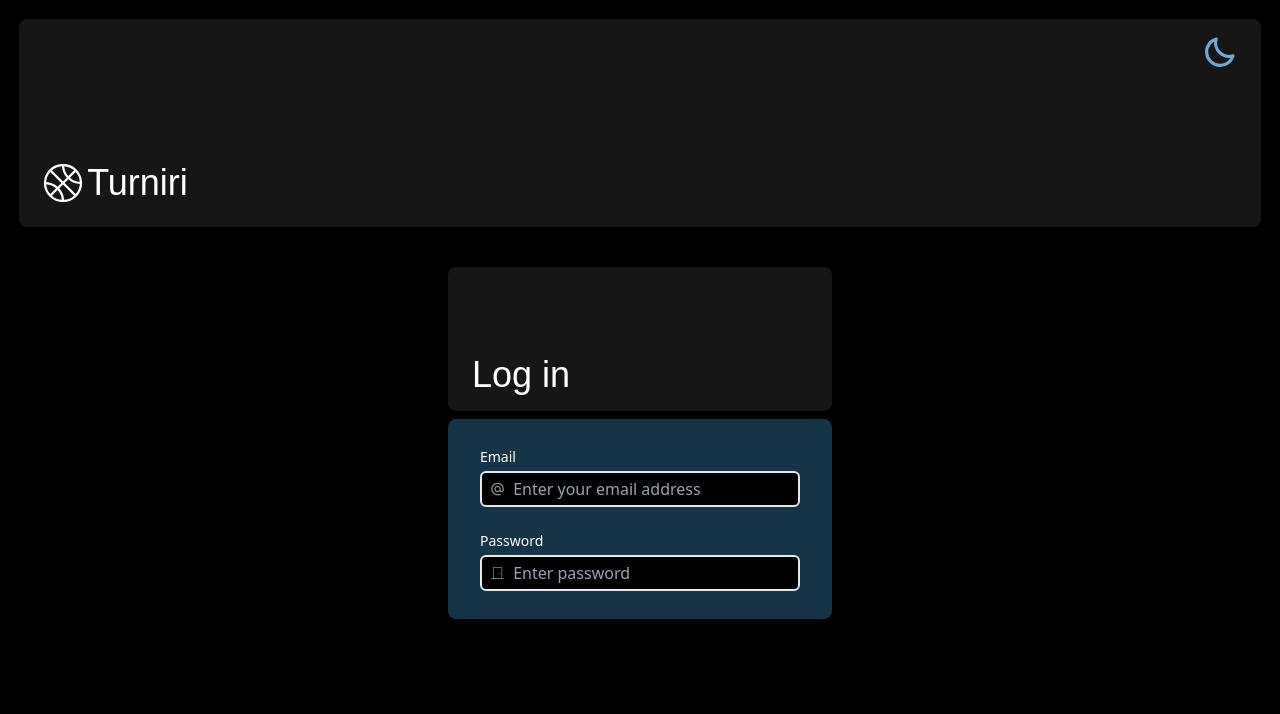
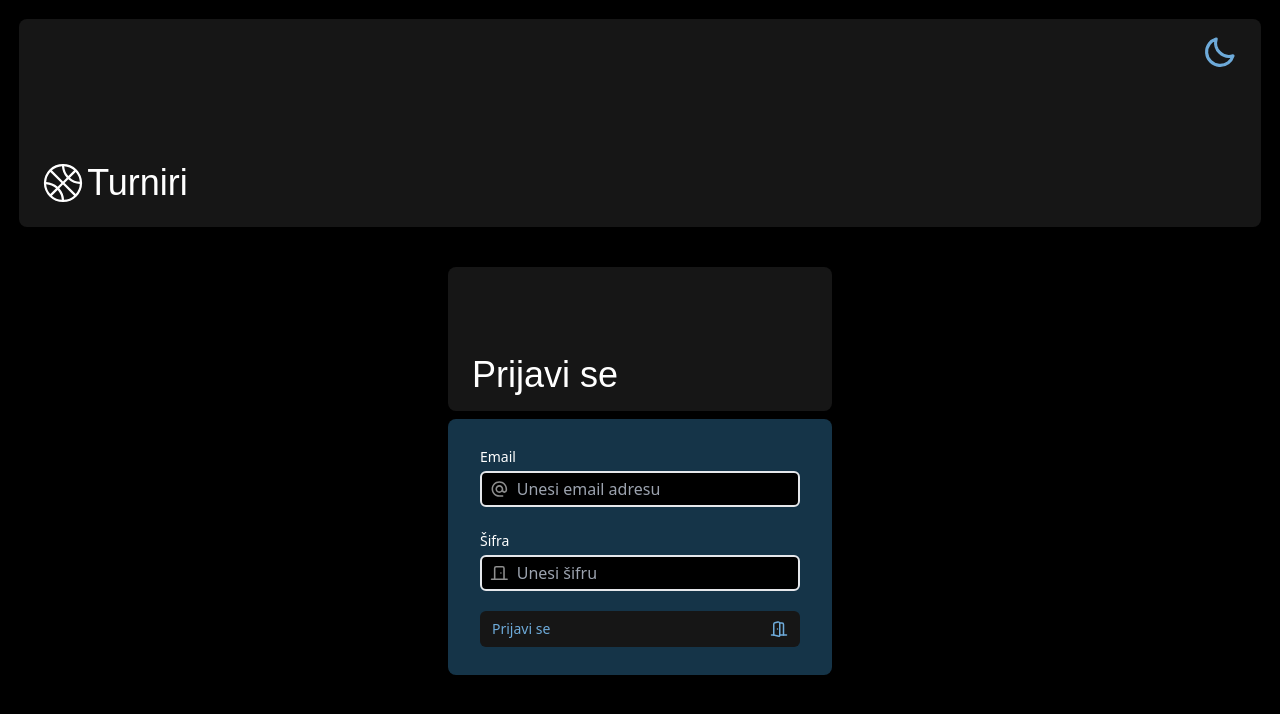
Before and after one commit to JEKO10/Basket-Report, a Next.js app: page /login in a window 1280 px wide. Shown: the top 714 px of the page. Built offline with nearby package versions, Linux system fonts and the light colour scheme; a web font is replaced by a local one.

Commit message:
submit button

```diff
--- a/app/login/page.tsx
+++ b/app/login/page.tsx
@@ -1,40 +1,47 @@
 import React from "react";
+import { LuDoorClosed, LuDoorOpen } from "react-icons/lu";
 import { MdAlternateEmail } from "react-icons/md";
-import { PiDoorLight } from "react-icons/pi";
 
 const LogInPage = () => {
   return (
     <div className="max-w-sm mx-auto my-10">
       <header className="flex items-end justify-start font-lusitana bg-primary px-6 py-4 h-36 rounded-lg">
-        <p className="text-4xl text-white">Log in</p>
+        <p className="text-4xl text-white">Prijavi se</p>
       </header>
-      <form className="flex items-start justify-center flex-col bg-accent mt-2 px-8 py-7 rounded-lg">
+      <form className="flex items-start justify-center flex-col bg-accent mt-2 px-8 pt-7 pb-7 rounded-lg">
         <label className="flex items-start justify-center flex-col w-full mb-6">
           <span className="mb-1 text-sm select-none">Email</span>
-          <div className="w-full flex items-center justify-center bg-body text-[#8e8e8e] px-2 border-2 rounded-md focus-within:border-primary">
-            <MdAlternateEmail />
+          <div className="w-full flex items-center justify-center bg-body px-2 border-2 rounded-md focus-within:border-primary">
+            <MdAlternateEmail className="text-[#8e8e8e] text-xl" />
             <input
               type="email"
               name="email"
               required
-              placeholder="Enter your email address"
+              placeholder="Unesi email adresu"
               className="w-full px-2 py-1 bg-body rounded-md outline-none"
             />
           </div>
         </label>
         <label className="flex items-start justify-center flex-col w-full">
-          <span className="mb-1 text-sm select-none">Password</span>
-          <div className="w-full flex items-center justify-center bg-body text-[#8e8e8e] px-2 border-2 rounded-md focus-within:border-primary">
-            <PiDoorLight />
+          <span className="mb-1 text-sm select-none">Šifra</span>
+          <div className="w-full flex items-center justify-center bg-body px-2 border-2 rounded-md focus-within:border-primary">
+            <LuDoorClosed className="text-[#8e8e8e] text-xl" />
             <input
               type="password"
               name="password"
               required
-              placeholder="Enter password"
+              placeholder="Unesi šifru"
               className="w-full px-2 py-1 bg-transparent rounded-md outline-none"
             />
           </div>
         </label>
+        <button
+          type="submit"
+          className="flex items-center justify-between bg-primary mt-5 w-full text-text text-lg py-2 px-3 rounded-md transition hover:bg-primary/65"
+        >
+          <span className="text-sm font-medium">Prijavi se</span>
+          <LuDoorOpen />
+        </button>
       </form>
     </div>
   );
```
